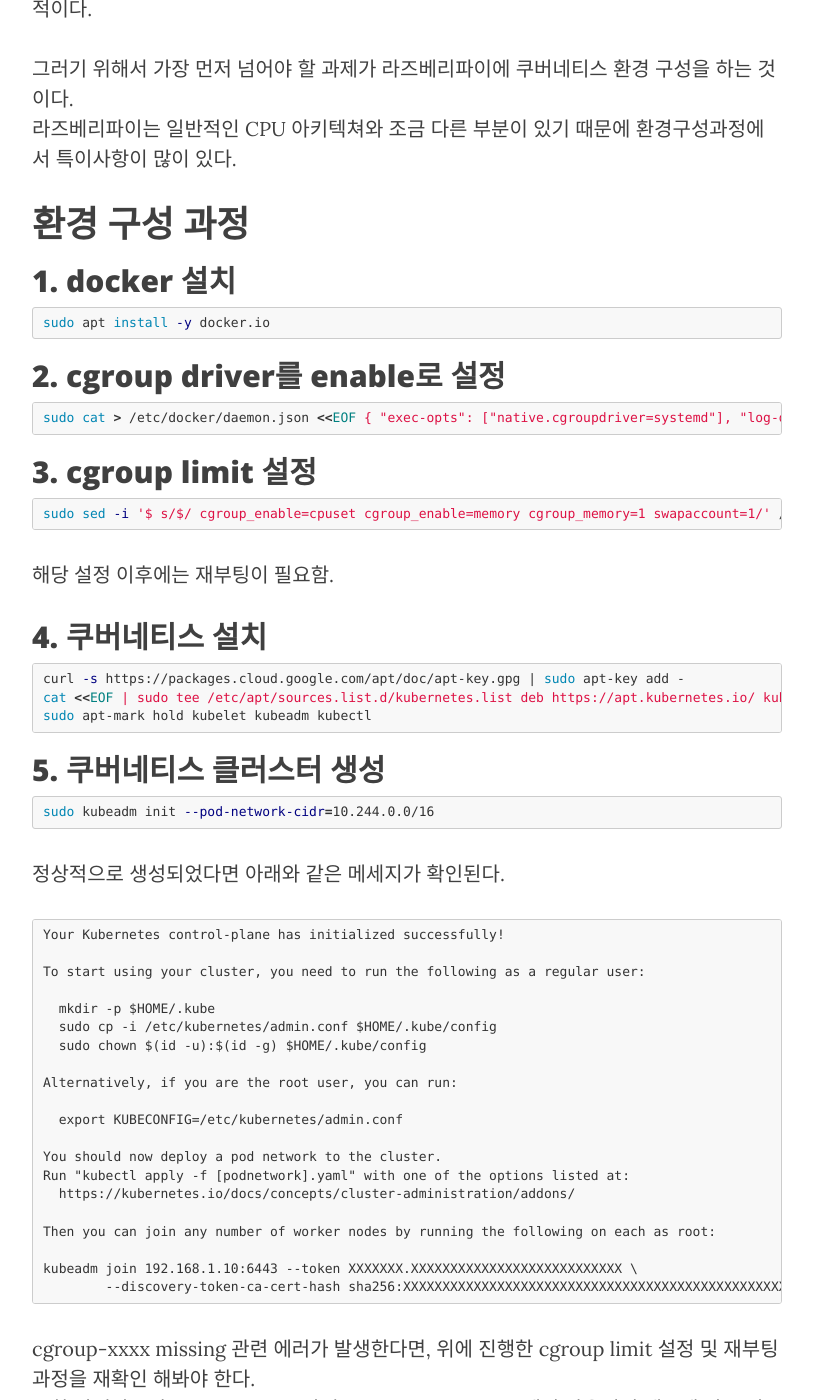
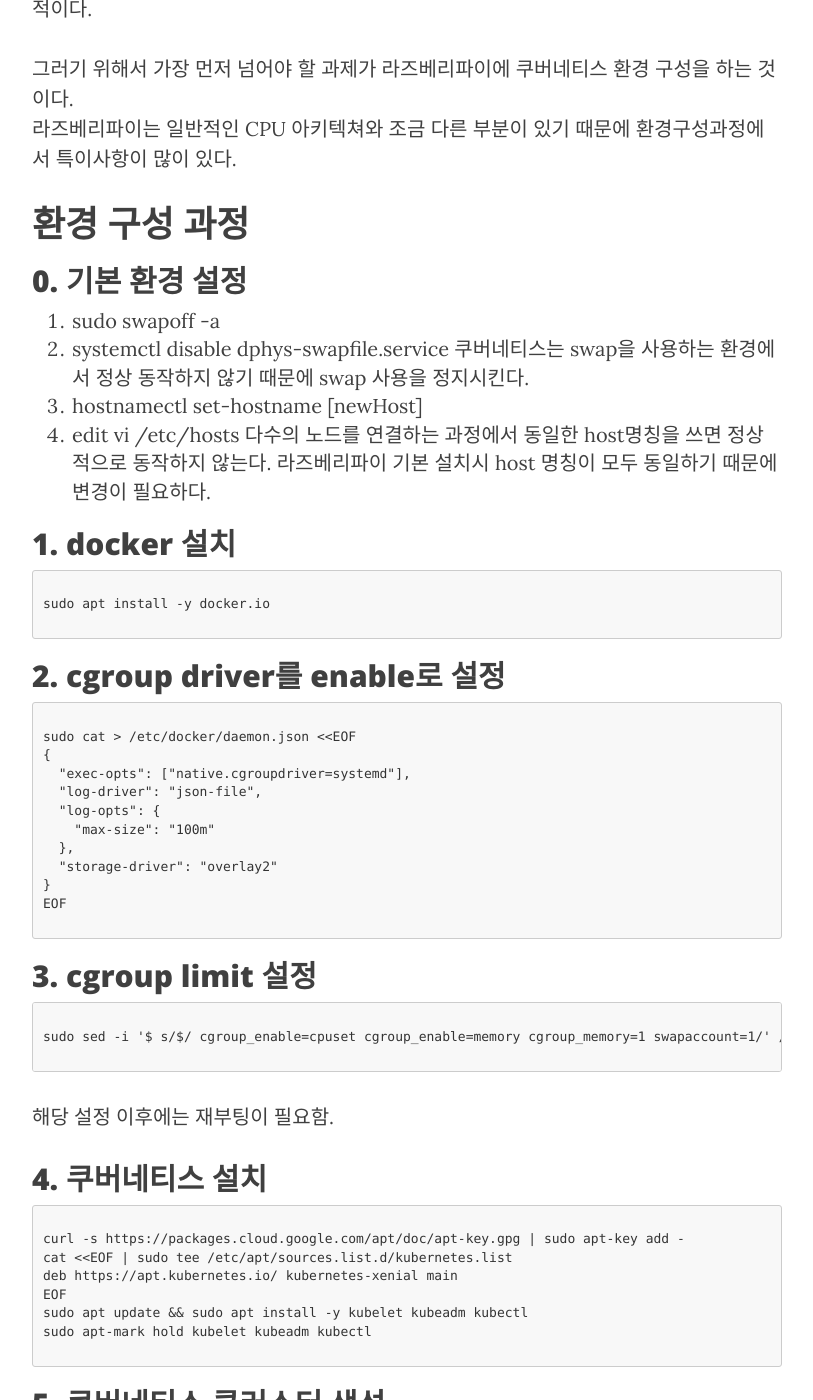
Before and after one commit to Y-JaeHyun/Y-JaeHyun.github.io, a Jekyll site: the page built from _posts/2021-08-29-Docker&k8s-9.md, in a window 1280 px wide and 1400 px high, scrolled down 439 px. Shown: the whole window, without its empty margins (233-1046 px from the left). Built offline with Jekyll 4.4.1, drawn with Linux system fonts in a browser that asks for light colours; nearby versions of some CDN libraries; comment, search, counter and statistics services are not loaded; some of the changed text lies outside the part shown.

Commit message:
docker&k8s - 9 update

````diff
--- a/_posts/2021-08-29-Docker&k8s-9.md
+++ b/_posts/2021-08-29-Docker&k8s-9.md
@@ -17,15 +17,29 @@ kubeadm은 쿠버네티스가 제공하는 클러스터 구축 도구이다.
 
 # 환경 구성 과정
 
+## 0. 기본 환경 설정
+
+1. sudo swapoff -a
+2. systemctl disable dphys-swapfile.service
+ 쿠버네티스는 swap을 사용하는 환경에서 정상 동작하지 않기 때문에 swap 사용을 정지시킨다.
+3. hostnamectl set-hostname [newHost]
+4. edit vi /etc/hosts
+ 다수의 노드를 연결하는 과정에서 동일한 host명칭을 쓰면 정상적으로 동작하지 않는다.
+ 라즈베리파이 기본 설치시 host 명칭이 모두 동일하기 때문에 변경이 필요하다.
+
+
 ## 1. docker 설치
 
-```bash
+```
+
 sudo apt install -y docker.io
+
 ```
 
 ## 2. cgroup driver를 enable로 설정
 
-```bash
+```
+
 sudo cat > /etc/docker/daemon.json <<EOF
 {
   "exec-opts": ["native.cgroupdriver=systemd"],
@@ -36,36 +50,46 @@ sudo cat > /etc/docker/daemon.json <<EOF
   "storage-driver": "overlay2"
 }
 EOF
+
 ```
 
 ## 3. cgroup limit 설정
 
-```bash
+```
+
 sudo sed -i '$ s/$/ cgroup_enable=cpuset cgroup_enable=memory cgroup_memory=1 swapaccount=1/' /boot/cmdline.txt
+
 ```
 
 해당 설정 이후에는 재부팅이 필요함.
 
 ## 4. 쿠버네티스 설치
 
-```bash
+```
+
 curl -s https://packages.cloud.google.com/apt/doc/apt-key.gpg | sudo apt-key add -
 cat <<EOF | sudo tee /etc/apt/sources.list.d/kubernetes.list
 deb https://apt.kubernetes.io/ kubernetes-xenial main
 EOF
 sudo apt update && sudo apt install -y kubelet kubeadm kubectl
 sudo apt-mark hold kubelet kubeadm kubectl
+
 ```
 
 ## 5. 쿠버네티스 클러스터 생성
 
-```bash
+이 작업은 마스터 노드가 될 서버에서만 수행하면 된다.
+
+```
+
 sudo kubeadm init --pod-network-cidr=10.244.0.0/16
+
 ```
 
 정상적으로 생성되었다면 아래와 같은 메세지가 확인된다.
 
 ```
+
 Your Kubernetes control-plane has initialized successfully!
 
 To start using your cluster, you need to run the following as a regular user:
@@ -86,6 +110,7 @@ Then you can join any number of worker nodes by running the following on each as
 
 kubeadm join 192.168.1.10:6443 --token XXXXXXX.XXXXXXXXXXXXXXXXXXXXXXXXXXX \
         --discovery-token-ca-cert-hash sha256:XXXXXXXXXXXXXXXXXXXXXXXXXXXXXXXXXXXXXXXXXXXXXXXXX
+
 ```
 
 cgroup-xxxx missing 관련 에러가 발생한다면, 위에 진행한 cgroup limit 설정 및 재부팅 과정을 재확인 해봐야 한다.
@@ -93,41 +118,84 @@ cgroup-xxxx missing 관련 에러가 발생한다면, 위에 진행한 cgroup li
 
 참고로 만약 join 정보를 잃어버렸을 경우 아래 명령어를 통해 초기화 할 수 있다. (내가 방금 당함..)
 
-```bash
+```
+
 kubeadm token create --print-join-command
+
 ```
 
 추가로 kubectl 등의 명령을 편하게 쓰기 위해서는 config 정보를 홈디렉토리에 복사해야한다.
 
-``` bash
+```
+
 mkdir -p $HOME/.kube
 sudo cp -i /etc/kubernetes/admin.conf $HOME/.kube/config
 sudo chown $(id -u):$(id -g) $HOME/.kube/config
 
 systemctl daemon-reload
+
 ```
 
 config까지 복사 했으면 이제 node정보를 확인할 수 있다.
 
-```bash
+```
+
 $ kubectl get nodes
 NAME          STATUS     ROLES                  AGE   VERSION
 raspberrypi   NotReady   control-plane,master   13m   v1.22.1
+
 ```
 
-## 6. Flannel 설치
+## 6. Worker Node 추가
+
+내 목표는 2대의 라즈베리파이를 서로 엮는것이다.
+Worker가 될 라즈바리파이에서 1 ~ 4까지의 작업을 동일하게 수행한 뒤 아래 명령을 통해 노드를 등록시킨다.
+
+```
+kubeadm join 192.168.1.10:6443 --token XXXXXXX.XXXXXXXXXXXXXXXXXXXXXXXXXXX \
+        --discovery-token-ca-cert-hash sha256:XXXXXXXXXXXXXXXXXXXXXXXXXXXXXXXXXXXXXXXXXXXXXXXXX
+
+```
+
+성공하고 나면 아래와 같은 메세지가 확인된다.
+
+```
+This node has joined the cluster:
+* Certificate signing request was sent to apiserver and a response was received.
+* The Kubelet was informed of the new secure connection details.
+
+Run 'kubectl get nodes' on the control-plane to see this node join the cluster.
+
+```
+
+master node에서는 work가 추가된 정보를 확인할 수 있다.
+
+
+```
+
+kubectl get nodes
+NAME           STATUS   ROLES                  AGE     VERSION
+raspberrypi    Ready    control-plane,master   3d1h    v1.22.1
+raspberrypi2   Ready    <none>                 5m35s   v1.22.1
+
+```
+
+## 7. Flannel 설치
 
 Flannel은 네트워크 플러그인이다.
 Flannel 외에도 calico와 같은 다양한 플러그인이 존재한다.
 
-```bash
+```
+
 kubectl apply -f https://github.com/coreos/flannel/raw/master/Documentation/kube-flannel.yml
+
 ```
 
 위 명령어로 flannel을 설치하고 나면 node 조회시 NotReady 상태였던 node가 Ready로 변경된것을 볼 수 있으며 환경 구성이 정상적으로 되었는지 kube-system 조회를 통해 확인 할수 있다.
 쿠버네티스 관련 pod들이 Running 상태인것을 보면된다.
 
-```bash
+```
+
 sudo kubectl get nodes -n kube-system
 NAME          STATUS   ROLES                  AGE     VERSION
 raspberrypi   Ready    control-plane,master   2d23h   v1.22.1
````
